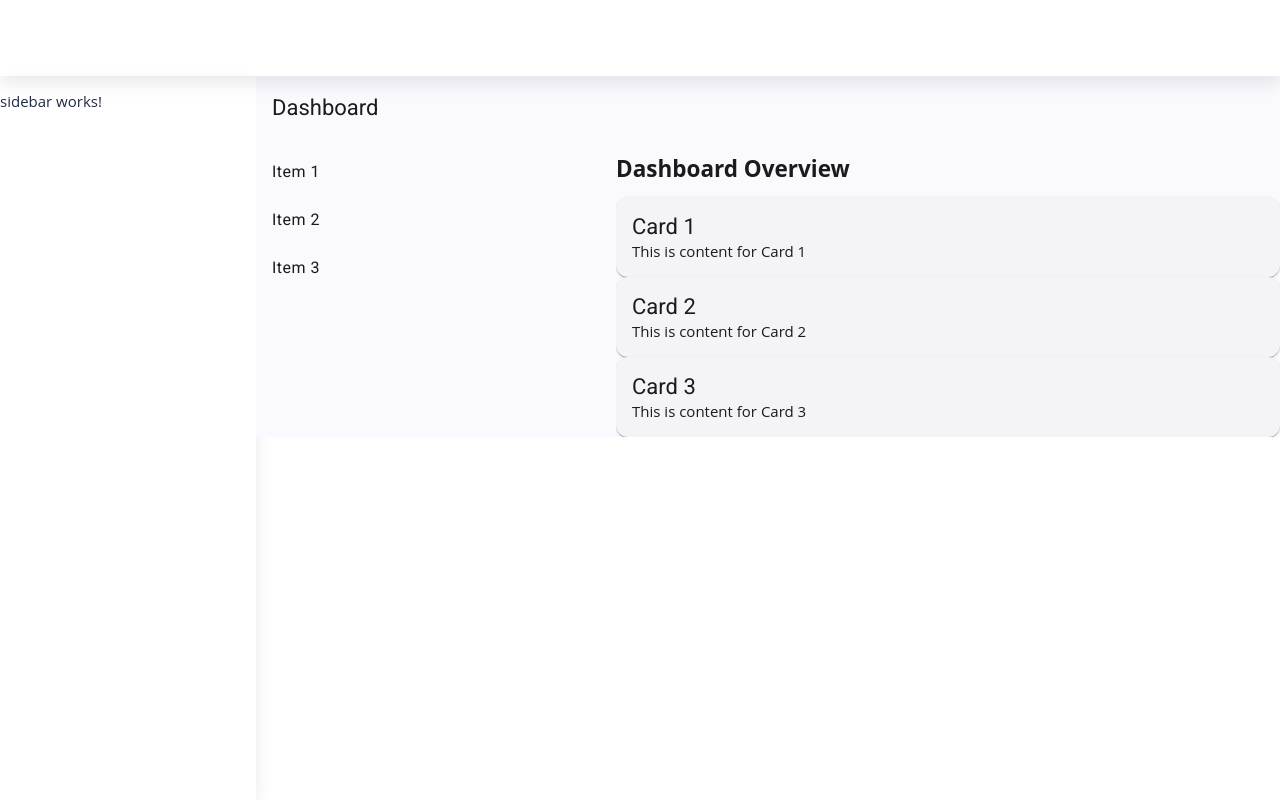
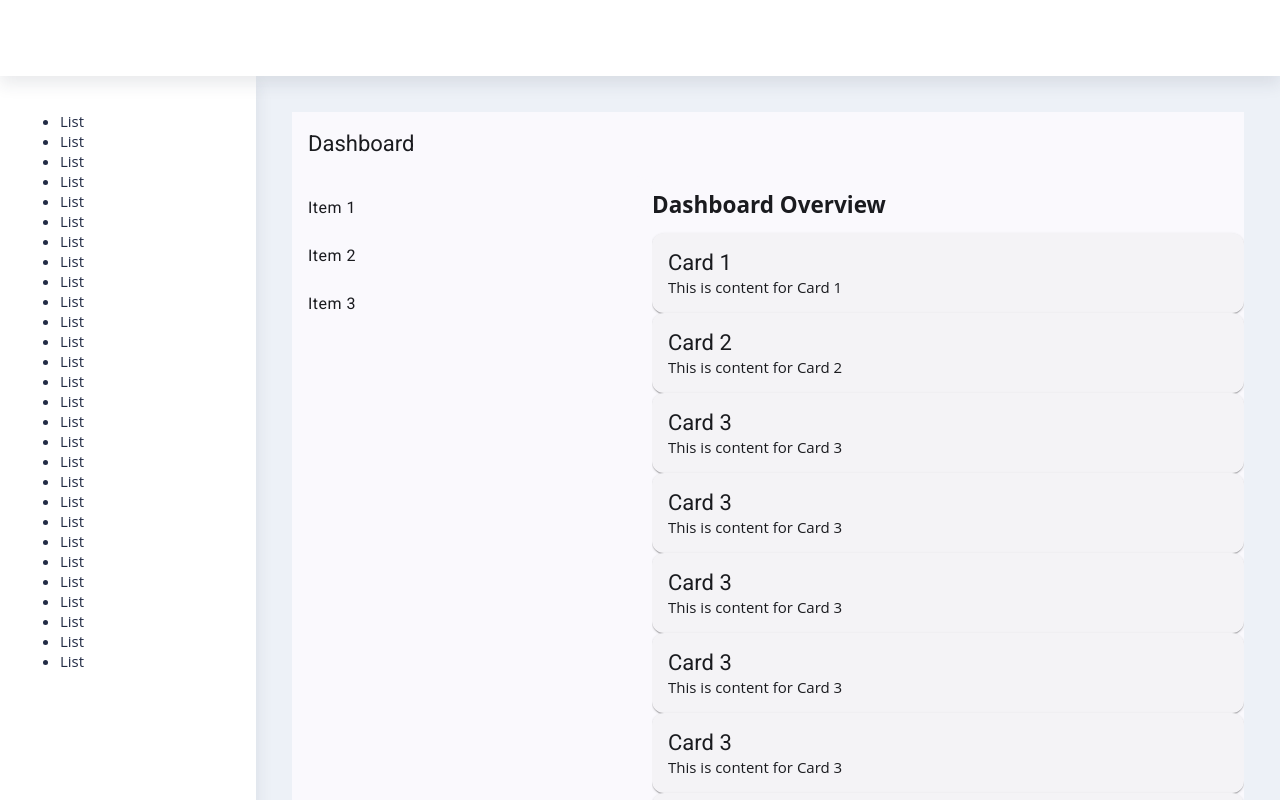
Before and after one commit to jha-pankaj/angular19, an Angular app in the folder dashboard-app/: page / in a window 1280 px wide. Built offline with nearby package versions, Linux system fonts and the light colour scheme.

Commit message:
layouting the dashboard

```diff
--- a/dashboard-app/src/app/app.component.html
+++ b/dashboard-app/src/app/app.component.html
@@ -1,12 +1,19 @@
-<div class="main-container">
+<div class="main-container scrollable">
+  <div class="layout">
   <app-header></app-header>
 
   <div class="main-body">
     <div class="menu-sidebar">
-      <app-sidebar></app-sidebar>
+      <div class="sidebar-main">
+      <div class="menu-scroll scrollable">
+        <app-sidebar></app-sidebar>
+      </div>
+    </div>
+
     </div>
     <div class="content">
       <router-outlet></router-outlet>
     </div>
   </div>
 </div>
+</div>
--- a/dashboard-app/src/app/app.component.scss
+++ b/dashboard-app/src/app/app.component.scss
@@ -1,40 +1,56 @@
-.main-container{
-  display: block;
+.main-container {
   overflow: auto;
   height: 100vh;
-    color: #222b45;
-    font-family: Open Sans, sans-serif;
-    font-size: .9375rem;
+  display: block;
+  max-width: 1920px;
+  margin: 0 auto;
+  .layout {
+    display: flex;
+    flex-direction: column;
     font-weight: 400;
     line-height: 1.25rem;
-    .main-body{
+    min-height: 100vh;
+    min-width: 300px;
+    .main-body {
       padding-top: 4.75rem;
       min-height: 100vh;
       display: flex;
       flex: 1;
       -ms-flex: 1 1 auto;
       flex-direction: row;
-    .menu-sidebar{
+      .menu-sidebar {
         width: 16rem;
         background-color: #fff;
-    box-shadow: 0 .5rem 1rem #2c33491a;
+        box-shadow: 0 0.5rem 1rem #2c33491a;
         color: #222b45;
-    font-family: Open Sans, sans-serif;
-    font-size: .9375rem;
-    font-weight: 400;
-    line-height: 1.25rem;
         display: flex;
         flex-direction: column;
         overflow: hidden;
+        .sidebar-main {
+          position: fixed;
+          transform: translateZ(0);
+          display: flex;
+          flex-direction: column;
+          top: 4.75rem;
           height: calc(100vh - 4.75rem);
+          width: 16rem;
+          .menu-scroll {
+            overflow-y: auto;
+            overflow-x: hidden;
+            flex: 1;
+            padding: 1.25rem;
+            position: relative;
           }
-    .content{
+        }
+      }
+      .content {
         display: flex;
         flex: 1;
         -ms-flex: 1 1 auto;
         flex-direction: column;
         min-width: 0;
-    }
-
+        padding: 2.25rem 2.25rem 0.75rem;
       }
     }
+  }
+}
--- a/dashboard-app/src/app/app.component.ts
+++ b/dashboard-app/src/app/app.component.ts
@@ -6,7 +6,7 @@ import { DashboardComponent } from "./dashboard/dashboard.component";
 
 @Component({
   selector: 'app-root',
-  imports: [RouterOutlet, HeaderComponent, SidebarComponent, DashboardComponent],
+  imports: [RouterOutlet, HeaderComponent, SidebarComponent],
   templateUrl: './app.component.html',
   styleUrl: './app.component.scss'
 })
--- a/dashboard-app/src/app/dashboard/dashboard.component.ts
+++ b/dashboard-app/src/app/dashboard/dashboard.component.ts
@@ -16,6 +16,16 @@ export class DashboardComponent implements OnInit {
   cards = [
     { title: 'Card 1', content: 'This is content for Card 1' },
     { title: 'Card 2', content: 'This is content for Card 2' },
+    { title: 'Card 3', content: 'This is content for Card 3' },
+    { title: 'Card 3', content: 'This is content for Card 3' },
+        { title: 'Card 3', content: 'This is content for Card 3' },
+    { title: 'Card 3', content: 'This is content for Card 3' },
+    { title: 'Card 3', content: 'This is content for Card 3' },
+    { title: 'Card 3', content: 'This is content for Card 3' },
+    { title: 'Card 3', content: 'This is content for Card 3' },
+    { title: 'Card 3', content: 'This is content for Card 3' },
+    { title: 'Card 3', content: 'This is content for Card 3' },
+    { title: 'Card 3', content: 'This is content for Card 3' },
     { title: 'Card 3', content: 'This is content for Card 3' }
   ];
 
--- a/dashboard-app/src/app/header/header.component.html
+++ b/dashboard-app/src/app/header/header.component.html
@@ -1,3 +1,3 @@
 <div class="header-main fixed">
- <nav class="fixed"></nav>
+ <nav></nav>
 </div>
--- a/dashboard-app/src/app/header/header.component.scss
+++ b/dashboard-app/src/app/header/header.component.scss
@@ -1,24 +1,21 @@
-.fixed{
+.fixed {
   position: fixed;
   top: 0;
   left: 0;
   right: 0;
 }
- .header-main{
+.header-main {
   background-color: #fff;
-    color: #222b45;
-    font-family: Open Sans, sans-serif;
-    font-size: .9375rem;
-    font-weight: 400;
-    line-height: 1.25rem;
+  max-width: 1920px;
+  margin-left: auto;
+  margin-right: auto;
+  width: 100%;
+  display: block;
   nav {
-      color: #222b45;
-      box-shadow: 0 .5rem 1rem #2c33491a;
+    box-shadow: 0 0.5rem 1rem #2c33491a;
     height: 4.75rem;
     align-items: center;
     justify-content: flex-start;
     display: flex;
-
   }
-
 }
--- a/dashboard-app/src/app/sidebar/sidebar.component.html
+++ b/dashboard-app/src/app/sidebar/sidebar.component.html
@@ -1 +1,30 @@
-<p>sidebar works!</p>
+<ul>
+    <li> List</li>
+    <li> List</li>
+    <li> List</li>
+    <li> List</li>
+    <li> List</li>
+    <li> List</li>
+    <li> List</li>
+    <li> List</li>
+    <li> List</li>
+    <li> List</li>
+    <li> List</li>
+    <li> List</li>
+    <li> List</li>
+    <li> List</li>
+    <li> List</li>
+    <li> List</li>
+    <li> List</li>
+    <li> List</li>
+    <li> List</li>
+    <li> List</li>
+    <li> List</li>
+    <li> List</li>
+    <li> List</li>
+    <li> List</li>
+    <li> List</li>
+    <li> List</li>
+    <li> List</li>
+    <li> List</li>
+</ul>
--- a/dashboard-app/src/index.html
+++ b/dashboard-app/src/index.html
@@ -9,7 +9,7 @@
   <link href="https://fonts.googleapis.com/css2?family=Roboto:wght@300;400;500&display=swap" rel="stylesheet">
   <link href="https://fonts.googleapis.com/icon?family=Material+Icons" rel="stylesheet">
 </head>
-<body class="mat-typography">
+<body class="mat-typography default-theme">
   <app-root></app-root>
 </body>
 </html>
--- a/dashboard-app/src/styles.scss
+++ b/dashboard-app/src/styles.scss
@@ -1,4 +1,30 @@
 /* You can add global styles to this file, and also import other style files */
 
 html, body { height: 100%; }
-body { margin: 0; font-family: Roboto, "Helvetica Neue", sans-serif; }
+body { margin: 0; padding:0;overflow: hidden; font-family: Roboto, "Helvetica Neue", sans-serif; }
+.default-theme{
+    color: #222b45;
+    font-family: Open Sans, sans-serif;
+    font-size: .9375rem;
+    font-weight: 400;
+    background: #edf1f7;
+
+}
+
+.scrollable::-webkit-scrollbar {
+   // width: .3125rem;
+   // height: .3125rem;
+}
+
+ .scrollable::-webkit-scrollbar-corner {
+    background: #f7f9fc;
+}
+
+.scrollable::-webkit-scrollbar-thumb {
+    background: #e4e9f2;
+    cursor: pointer;
+    border-radius: .15625rem;
+}
+ .scrollable::-webkit-scrollbar-track {
+    background: #f7f9fc;
+}
```
Also changed, not shown: 1 other file (tests, documents, lock files or other folders). Lines whose indentation alone changed are shown as unchanged.
